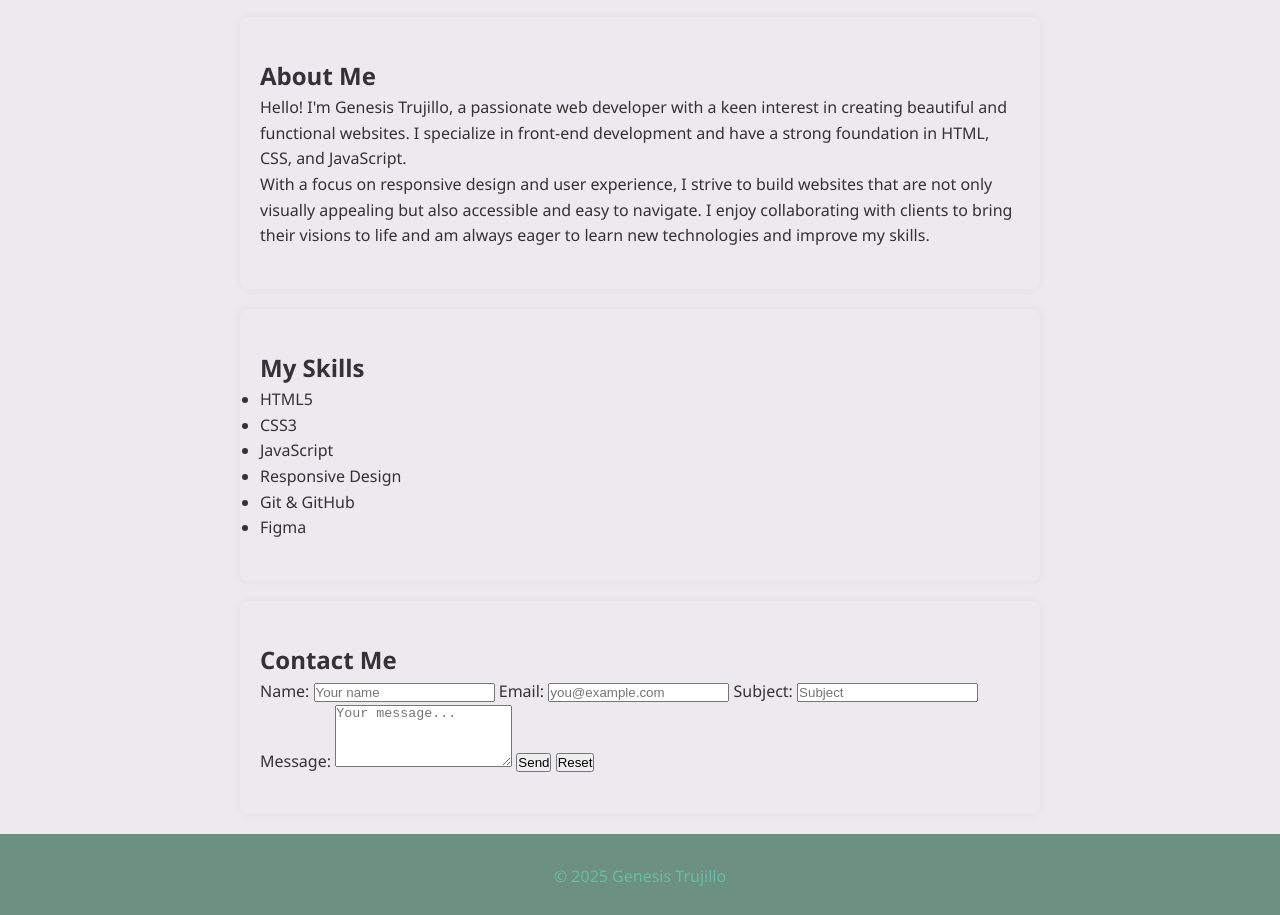
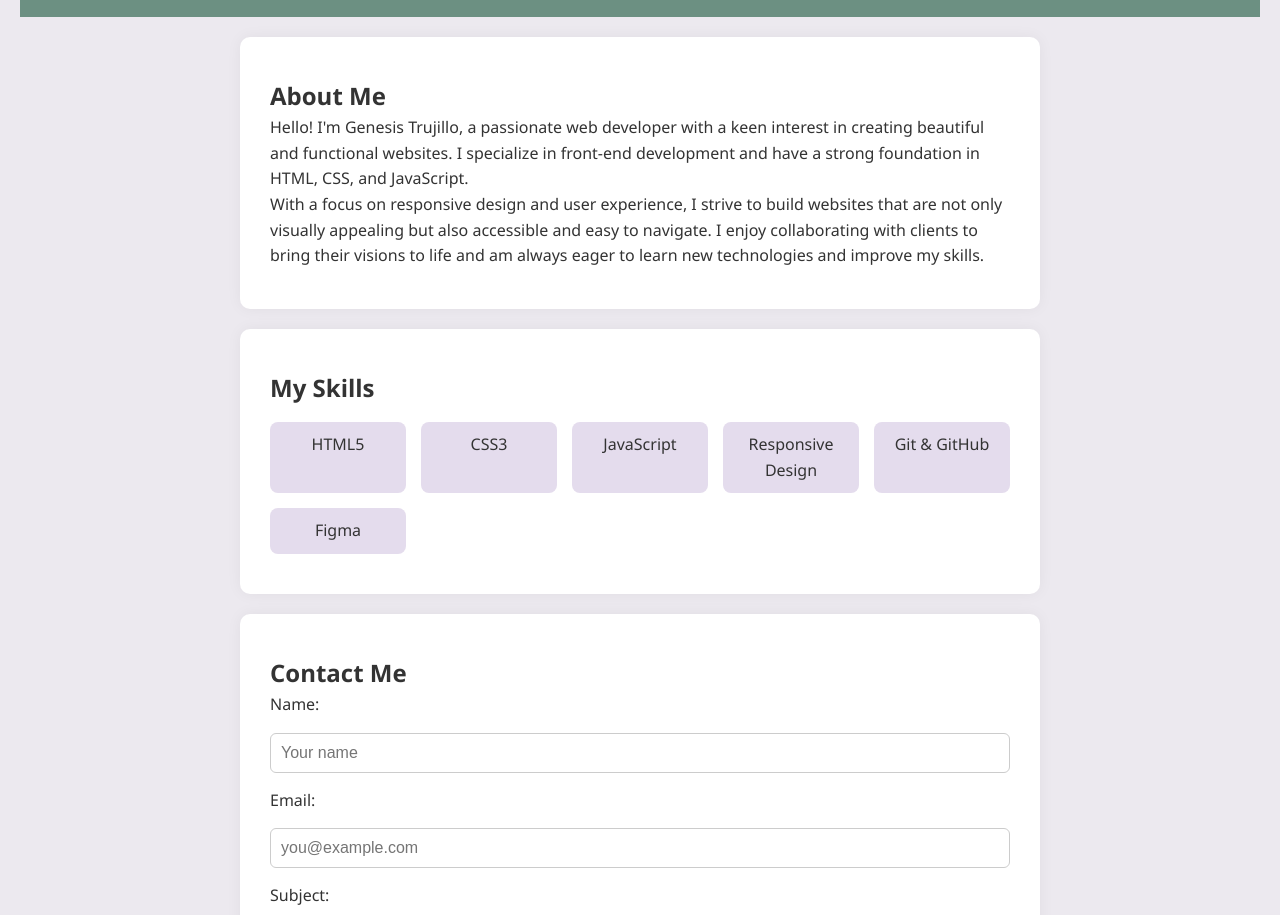
Before and after one commit to gemay25/personal-portfolio-website, a plain HTML site: page index.html in a window 1280 px wide. Shown: the part 130-1045 px from the top of the page. Drawn offline with Linux system fonts and the light colour scheme.

Commit message:
Add full CSS styling with layout, form, and skills section

```diff
--- a/styles.css
+++ b/styles.css
@@ -3,57 +3,117 @@
     margin: 0;
     padding: 0;
 }
+
+:root {
+    --primary-color: #6c9082;
+    --secondary-color: #e4dced;
+    --accent-color: #ff4081;
+    --background-color: #ffffff;
+    --text-color: #333;
+}
+
 body {
     font-family: 'Segoe UI', Tahoma, Geneva, Verdana, sans-serif;
     background-color: #ece9ef;
-    color: #333;
+    color: var(--text-color);
     line-height: 1.6;
-}
-
-:root {
-    --primary-color: #e4dced;
-    --secondary-color: #6c9082;
-    --accent-color: #ff4081;
-    --text-color: #ffffff;
+    padding: 20px;
 }
 
 header {
     background-color: var(--primary-color);
-    color: var(--text-color);
+    color: white;
     padding: 20px;
     text-align: center;
 }
+
 nav ul {
     list-style: none;
     display: flex;
     justify-content: center;
     gap: 30px;
     margin-top: 10px;
+    padding: 0;
 }
 
-nav a:hover{
+nav a {
+    text-decoration: none;
     color: white;
-  text-decoration: none;
-  font-weight: bold;
+    font-weight: 500;
     transition: color 0.3s ease;
 }
 
 nav a:hover {
-  color: #d4f0db;
+    color: var(--secondary-color);
+    font-weight: bold;
 }
 
 section {
     background-color: var(--background-color);
-  padding: 40px 20px;
+    padding: 40px 30px;
     margin: 20px auto;
     max-width: 800px;
+    border-radius: 10px;
+    box-shadow: 0 0 15px rgba(0, 0, 0, 0.05);
+}
+
+#skills ul {
+    display: grid;
+    grid-template-columns: repeat(auto-fit, minmax(120px, 1fr));
+    gap: 15px;
+    padding: 0;
+    list-style: none;
+    margin-top: 15px;
+}
+
+#skills li {
+    background-color: var(--secondary-color);
+    color: #333;
+    padding: 10px;
     border-radius: 8px;
-  box-shadow: 0 0 10px rgba(0,0,0,0.05);
+    text-align: center;
+    font-weight: 500;
+}
+
+form {
+    display: flex;
+    flex-direction: column;
+    gap: 15px;
+}
+
+input, textarea {
+    width: 100%;
+    padding: 10px;
+    border: 1px solid #ccc;
+    border-radius: 6px;
+    font-size: 1rem;
+}
+
+input:focus,
+textarea:focus {
+    outline: none;
+    border-color: var(--accent-color);
+    box-shadow: 0 0 5px rgba(255, 64, 129, 0.3);
+}
+
+button {
+    background-color: var(--accent-color);
+    color: white;
+    border: none;
+    padding: 10px 20px;
+    border-radius: 6px;
+    cursor: pointer;
+    transition: background-color 0.3s ease;
+}
+
+button:hover {
+    background-color: #e73370;
 }
 
 footer {
-  background-color: var(--secondary-color);
-  color: rgb(106, 188, 164);
+    background-color: var(--primary-color);
+    color: white;
     text-align: center;
-  padding: 30px 0;
+    padding: 20px 0;
+    margin-top: 30px;
 }
```
Lines whose indentation alone changed are shown as unchanged.
